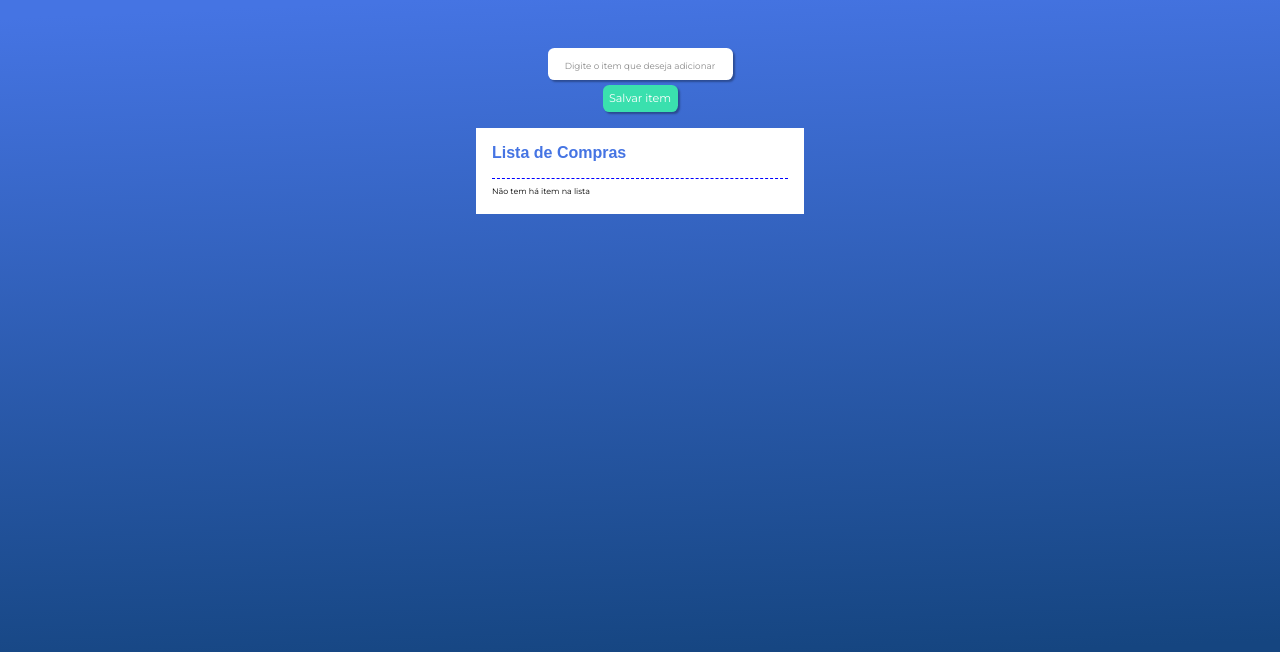
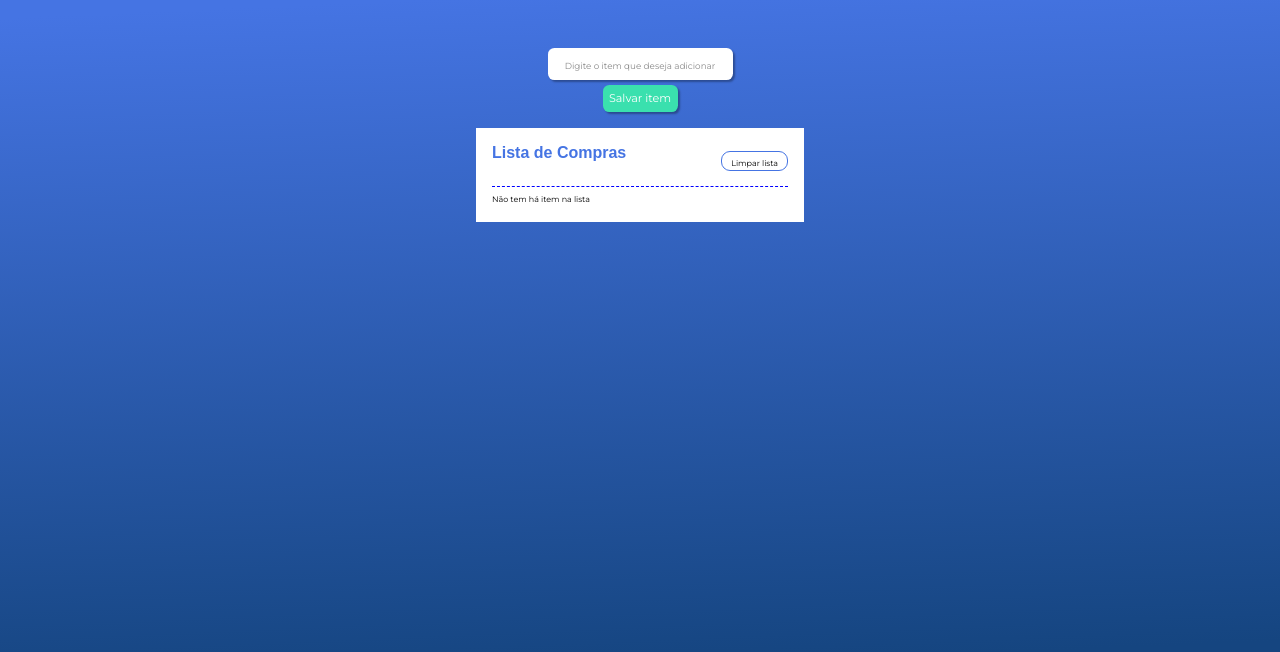
Before and after one commit to leolive1506/life-cycle-angular, an Angular app: page / in a window 1280 px wide. Shown: the top 652 px of the page. Built offline with nearby package versions, Linux system fonts and the light colour scheme; a web font is replaced by a local one.

Commit message:
clear list

```diff
--- a/src/app/app.component.css
+++ b/src/app/app.component.css
@@ -16,9 +16,9 @@
 }
 
 .lista h4 {
-  border-bottom: 1px solid blue;
+  /* border-bottom: 1px solid blue; */
   padding-bottom: 1rem;
-  border-style: none none dashed none;
+  /* border-style: none none dashed none; */
   font-family: 'Mansalva', sans-serif;
   color: #4574E3;
 }
@@ -69,3 +69,19 @@
 .line-through {
   text-decoration: line-through;
 }
+
+.header-lista {
+  align-items: center;
+  border-bottom: 1px solid blue;
+  border-style: none none dashed none;
+  display: flex;
+  justify-content: space-between;
+  padding-bottom: .5rem;
+}
+
+.btn-header {
+  background-color: transparent;
+  border: 1px #4574e3 solid;
+  padding: 1px 9px;
+  border-radius: 9px;
+}
--- a/src/app/app.component.html
+++ b/src/app/app.component.html
@@ -3,7 +3,12 @@
   </app-input>
   <div class="container">
     <div class="lista">
-      <h4 class="title-list">Lista de Compras</h4>
+      <div class="header-lista">
+        <h4 class="title-list">Lista de Compras</h4>
+        <button class="btn-header" (click)="limparLista()">
+          <small>Limpar lista</small>
+        </button>
+      </div>
       <div *ngIf="listaDeCompra.length !== 0; else naoTemItem">
         <div *ngFor="let item of listaDeCompra">
           <app-item
--- a/src/app/app.component.ts
+++ b/src/app/app.component.ts
@@ -29,4 +29,8 @@
   deleteItem(item: Item) {
     this.service.delete(item)
   }
+
+  limparLista() {
+    this.listaDeCompra = []
+  }
 }
```
Also changed, not shown: 1 other file (tests, documents, lock files or other folders).
